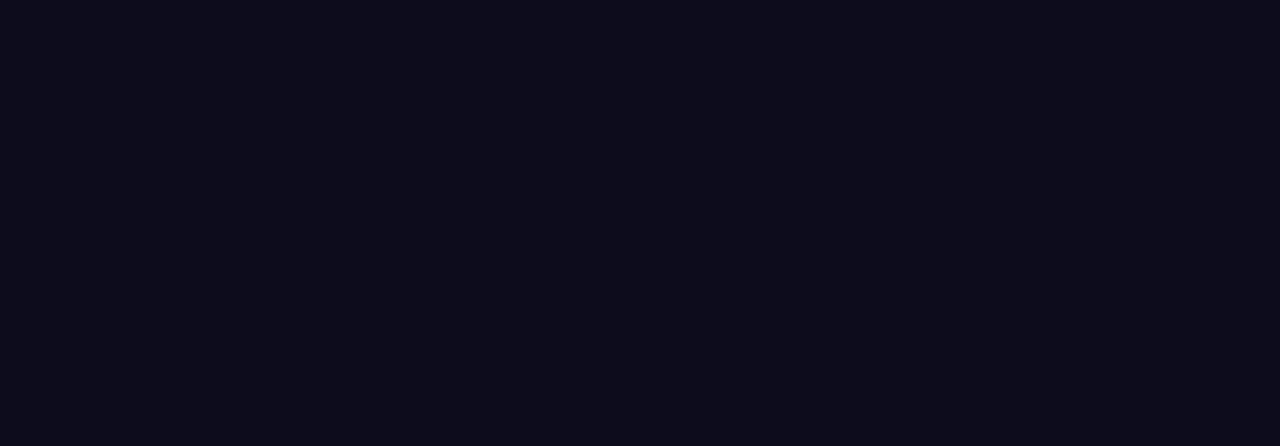
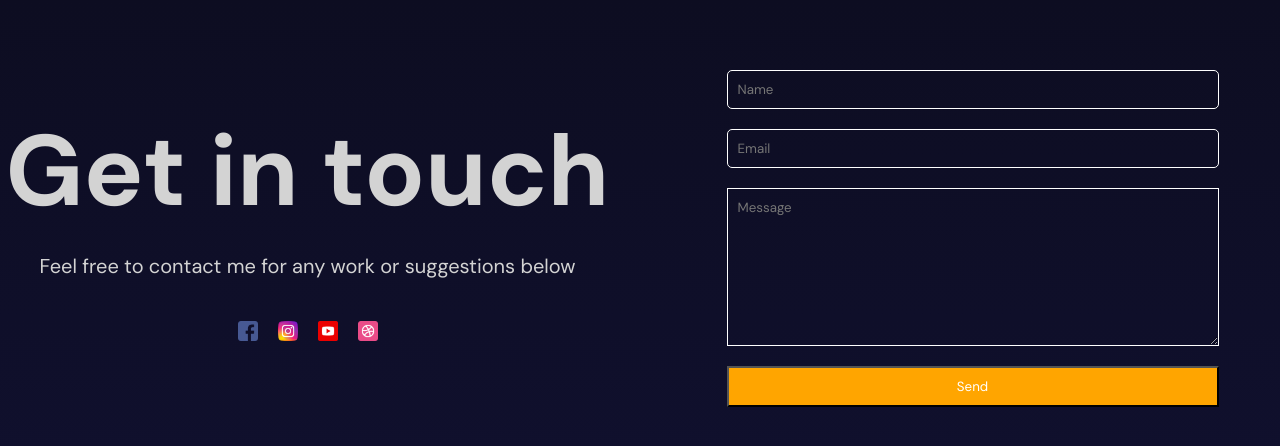
Before and after one commit to coderemran6910/coderemran-portfolio-2, a React (Vite) app: page / in a window 1280 px wide. Shown: the part 7515-7961 px from the top of the page. Built offline with nearby package versions, Linux system fonts and the light colour scheme.

Commit message:
adde contact page without animation

```diff
--- a/src/App.jsx
+++ b/src/App.jsx
@@ -1,6 +1,7 @@
 import './app.scss';
 // import Test from './components/Test';
 import Banner from './components/banner/Banner';
+import Contact from './components/contact/Contact';
 import Navbar from './components/nabvar/navbar';
 import Paralax from './components/paralax/Paralax';
 import Portfolio from './components/portfolio/Portfolio';
@@ -26,7 +27,9 @@
     <section id='Contact'>
       <Paralax type="contact" />
     </section>
-    <section>Contact</section>
+    <section>
+      <Contact />
+    </section>
 
   </div>;
 };
--- /dev/null
+++ b/src/components/contact/Contact.jsx
@@ -0,0 +1,41 @@
+import "./contact.scss"
+const Contact = () => {
+    return (
+        <div>
+           <div className="contact">
+           <div className="wrapper">
+                <div className="textContainer">
+                    <h1>Get in touch</h1>
+                    <p>Feel free to contact me for any work or suggestions below</p>
+
+                    <div className="social">
+                        <a href="#">
+                            <img src="/facebook.png" alt="" />
+                        </a>
+                        <a href="#">
+                            <img src="/instagram.png" alt="" />
+                        </a>
+                        <a href="#">
+                            <img src="/youtube.png" alt="" />
+                        </a>
+                        <a href="#">
+                            <img src="/dribble.png" alt="" />
+                        </a>
+                    </div>
+                </div>
+
+                <div className="formContainer">
+                    <form>
+                        <input required type="text" placeholder="Name" />
+                        <input required type="email" placeholder="Email" />
+                        <textarea rows="8"  placeholder="Message" />
+                        <button>Send</button>
+                    </form>
+                </div>
+            </div>
+           </div>
+        </div>
+    );
+};
+
+export default Contact;
--- /dev/null
+++ b/src/components/contact/contact.scss
@@ -0,0 +1,88 @@
+.contact{
+    height: 100vh;
+    background: linear-gradient(180deg, #0c0c1d, #111132);
+    .wrapper{
+        height: 100%;
+        max-width: 1366px;
+        margin: 0 auto;
+        display: flex;
+        gap: 50px;
+        align-items: center;
+
+
+        .textContainer{
+            flex: 1;
+            display: flex;
+            flex-direction: column;
+            gap: 40px;
+            align-items: center;
+            justify-content: center;
+
+            h1{
+                font-size: 100px;
+                line-height: 80px;
+            }
+
+            p{
+                font-size: 20px;
+                line-height: 30px;
+            }
+
+            .social{
+                display: flex;
+                align-items: center;
+                gap: 20px;
+
+                img{
+                    width: 20px;
+                    height: 20px;
+                }
+
+
+            }
+
+        }
+        .formContainer{
+            flex: 1;
+            display: flex;
+            flex-direction: column;
+            gap: 20px;
+            align-items: center;
+            justify-content: center;
+
+            form{
+                width: 80%;
+                display: flex;
+                flex-direction: column;
+                gap: 20px;
+
+                input{
+                    padding: 10px;
+                    border: 1px solid white;
+                    background-color: transparent;
+                    color: white;
+                    outline: none;
+                    border-radius: 5px;
+                }
+
+                textarea{
+                    padding: 10px;
+                    border: 1px solid white;
+                    background-color: transparent;
+                    color: white;
+                    outline: none;
+                }
+
+                button{
+                    outline: none;
+                    padding: 10px;
+                    background-color: orange;
+                    color: white;
+                    cursor: pointer;
+                    outline: none;
+
+                }
+            }
+        }
+    }
+}
```
